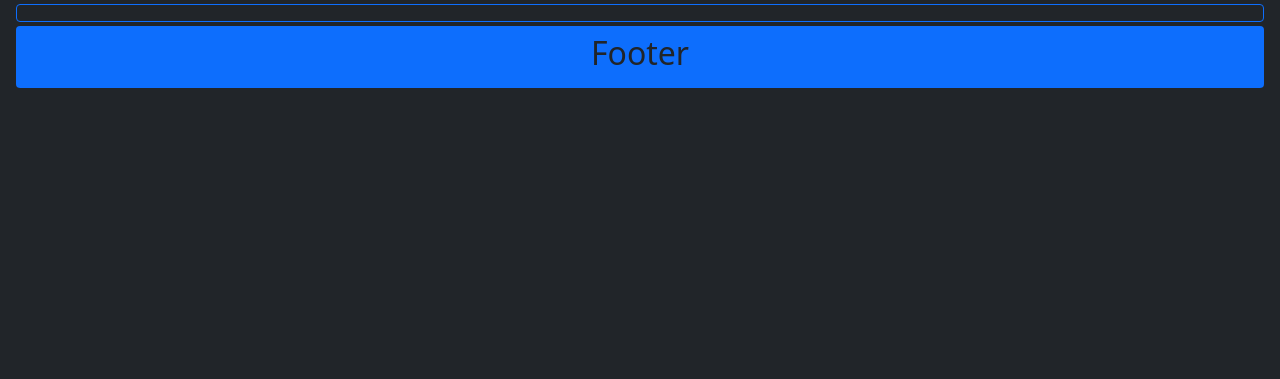
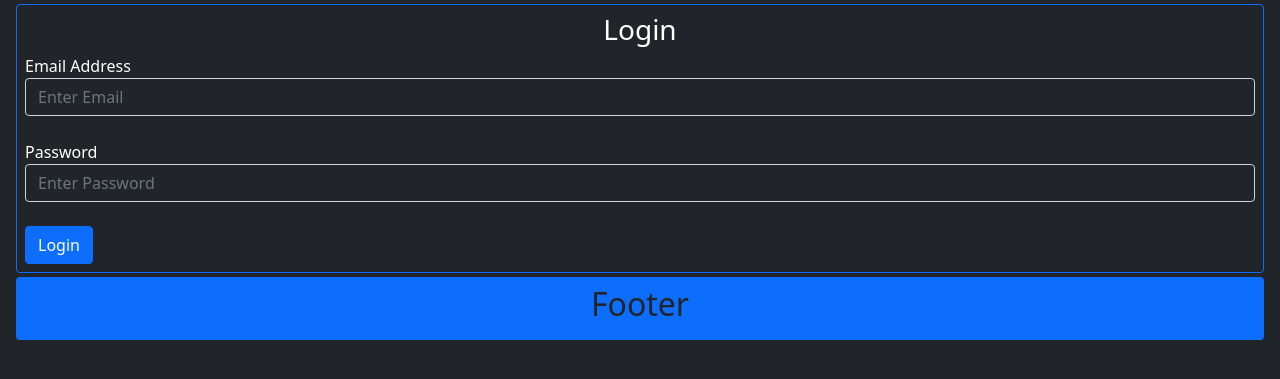
Before and after one commit to Miyamura-J/flasksite, a Flask app: page /auth/login in a window 1280 px wide. Shown: the part 168-547 px from the top of the page. Run offline with Flask 2, Linux system fonts and the light colour scheme.

Commit message:
Create the login form

```diff
--- a/files/templates/login.html
+++ b/files/templates/login.html
@@ -1,3 +1,18 @@
 {% extends "base.html" %}
 
 {% block title %}Login{% endblock %}
+
+{% block content %}
+    <form method="POST">
+        <h3 align="center">Login</h3>
+        <div class="form-group text-start">
+            <label for="email">Email Address</label>
+            <input type="email" name="email" id="email" class="form-control bg-dark text-white" placeholder="Enter Email">
+            <br>
+            <label for="password">Password</label>
+            <input type="password" name="password" id="password" class="form-control bg-dark text-white" placeholder="Enter Password">
+            <br>
+            <button type="submit" class="btn btn-primary">Login</button>
+        </div>
+    </form>
+{% endblock %}
```
